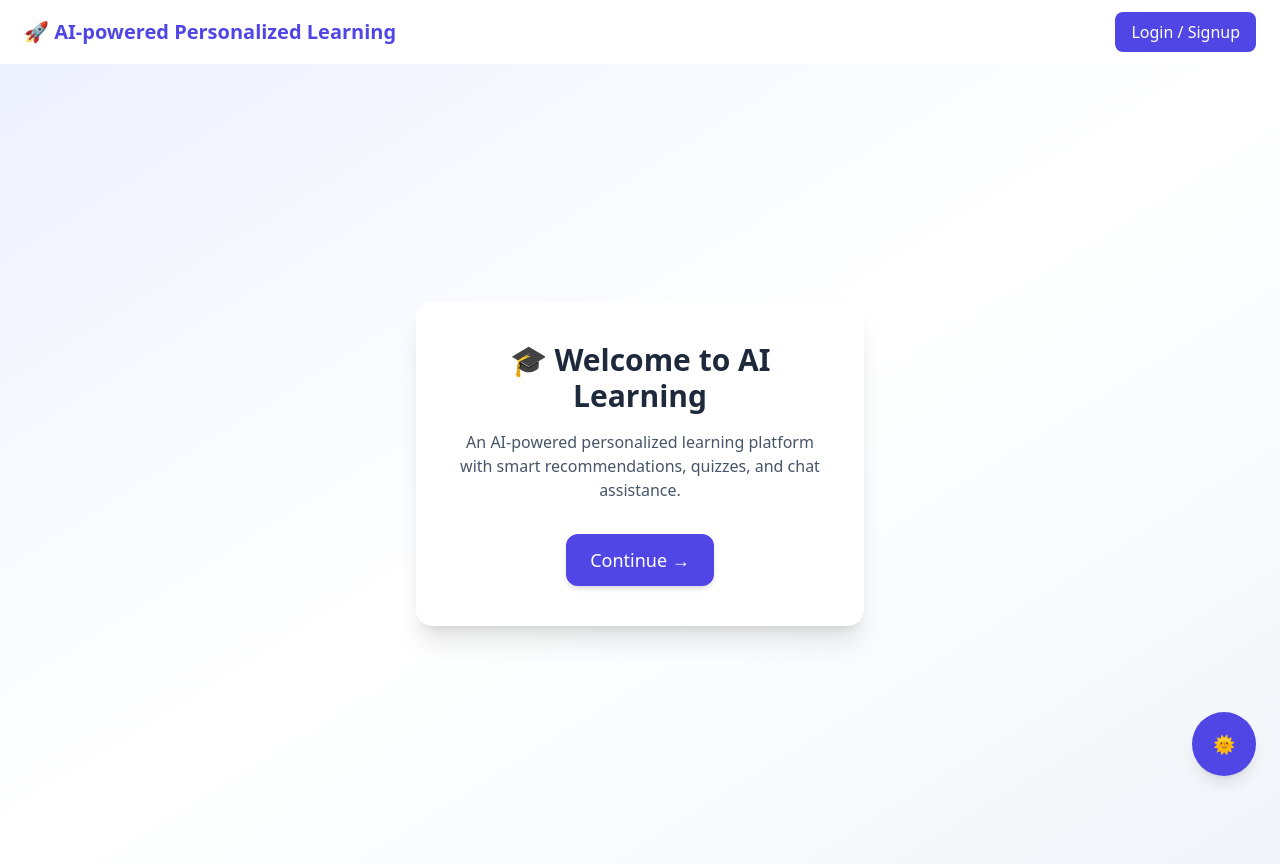
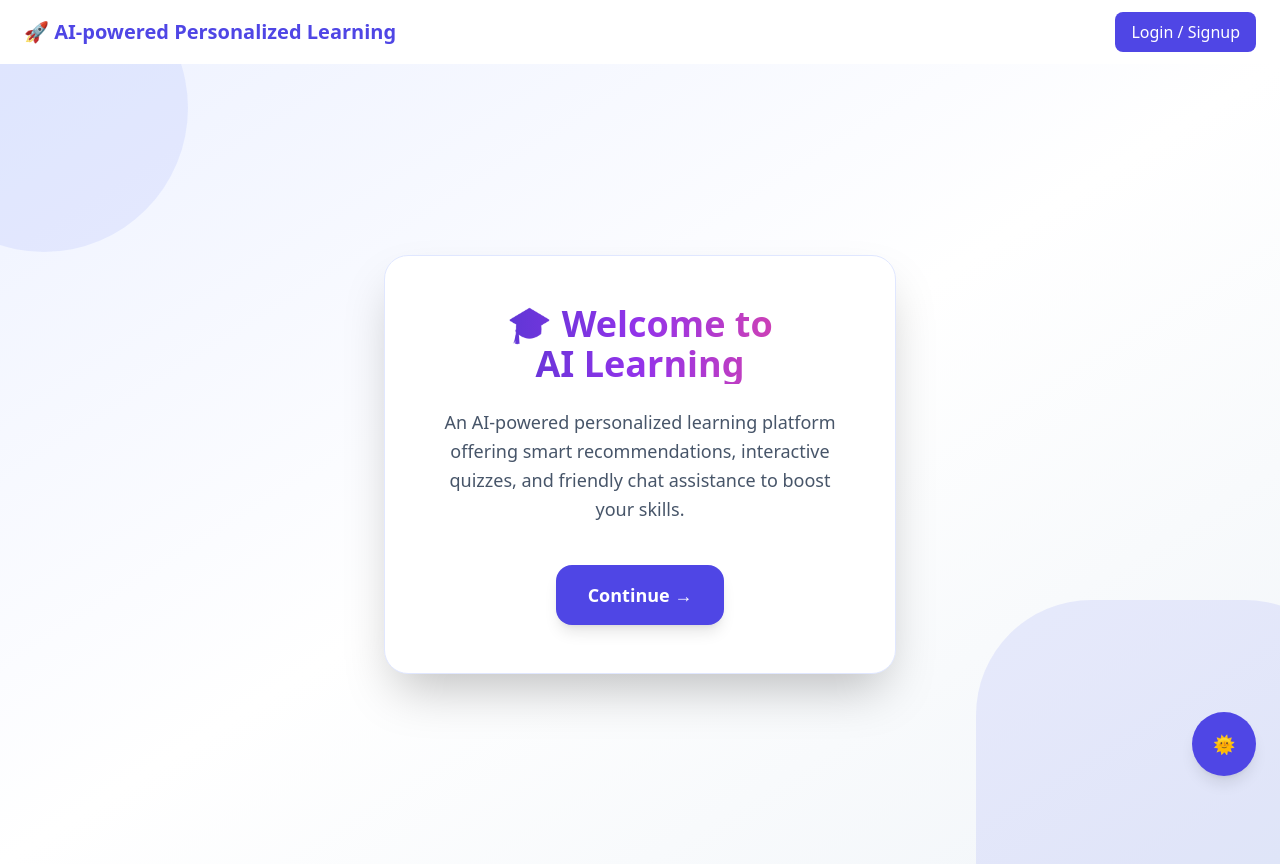
Before and after one commit to DharanSJIT/AI-Powered-Learning, a React (Vite) app in the folder frontend/: page / in a window 1280 px wide. Built offline with nearby package versions, Linux system fonts and the light colour scheme; no server answers.

Commit message:
updated ui of welcome page

```diff
--- a/frontend/src/components/DashboardGrid.jsx
+++ b/frontend/src/components/DashboardGrid.jsx
@@ -150,8 +150,8 @@ export default function DashboardGrid({ user }) {
   const regularTools = tools.filter(tool => !tool.featured);
 
   const stats = [
-    { label: "Tools Available", value: "10", icon: Zap },
-    { label: "AI Features", value: "5", icon: Brain },
+    { label: "Tools Available", value: "11", icon: Zap },
+    { label: "AI Features", value: "6", icon: Brain },
     { label: "Your Progress", value: "75%", icon: Target }
   ];
 
--- a/frontend/src/pages/Welcome.jsx
+++ b/frontend/src/pages/Welcome.jsx
@@ -5,23 +5,108 @@ export default function Welcome() {
   const navigate = useNavigate();
 
   return (
-    <div className="flex justify-center items-center h-screen bg-gradient-to-br from-indigo-50 via-white to-slate-100">
-      <div className="bg-white shadow-xl rounded-2xl p-10 max-w-md text-center">
-        <h1 className="text-3xl font-bold text-slate-800 mb-4">
-          🎓 Welcome to AI Learning
+    <div className="relative flex justify-center items-center min-h-screen bg-gradient-to-br from-indigo-50 via-white to-slate-100 overflow-hidden px-4">
+      {/* Abstract decorative shapes */}
+      <svg
+        className="absolute top-[-100px] left-[-100px] w-72 h-72 opacity-20 text-indigo-300"
+        fill="currentColor"
+        viewBox="0 0 100 100"
+        xmlns="http://www.w3.org/2000/svg"
+      >
+        <circle cx="50" cy="50" r="50" />
+      </svg>
+      <svg
+        className="absolute bottom-[-120px] right-[-80px] w-96 h-96 opacity-15 text-indigo-400"
+        fill="currentColor"
+        viewBox="0 0 100 100"
+        xmlns="http://www.w3.org/2000/svg"
+      >
+        <rect width="100" height="100" rx="30" />
+      </svg>
+
+      <div
+        className="
+          relative
+          bg-white
+          shadow-2xl
+          rounded-3xl
+          p-12
+          max-w-lg
+          text-center
+          transform
+          transition
+          duration-700
+          ease-in-out
+          hover:scale-[1.03]
+          animate-fadeIn
+          border border-indigo-100
+        "
+      >
+        <h1 className="text-4xl font-extrabold mb-6 bg-clip-text text-transparent bg-gradient-to-r from-indigo-700 via-purple-600 to-pink-500">
+          🎓 Welcome to <br /> AI Learning
         </h1>
-        <p className="text-slate-600 mb-8">
-          An AI-powered personalized learning platform with smart
-          recommendations, quizzes, and chat assistance.
+
+        <p className="text-lg text-slate-600 mb-10 leading-relaxed">
+          An AI-powered personalized learning platform offering smart
+          recommendations, interactive quizzes, and friendly chat assistance
+          to boost your skills.
         </p>
 
         <button
           onClick={() => navigate("/home")}
-          className="px-6 py-3 bg-indigo-600 text-white rounded-xl text-lg font-medium shadow-md hover:bg-indigo-700 transition"
+          className="
+            relative
+            inline-block
+            px-8
+            py-4
+            bg-indigo-600
+            text-white
+            rounded-2xl
+            text-lg
+            font-semibold
+            shadow-lg
+            transition
+            duration-300
+            ease-in-out
+            hover:bg-indigo-700
+            hover:shadow-indigo-500/50
+            focus:outline-none
+            focus:ring-4
+            focus:ring-indigo-300
+          "
         >
           Continue →
+          <span
+            aria-hidden="true"
+            className="
+              absolute
+              inset-0
+              rounded-2xl
+              ring-2 ring-indigo-500 ring-opacity-30
+              opacity-0
+              transition
+              duration-300
+              group-hover:opacity-100
+            "
+          />
         </button>
       </div>
+
+      <style>{`
+        @keyframes fadeIn {
+          from {
+            opacity: 0;
+            transform: translateY(10px);
+          }
+          to {
+            opacity: 1;
+            transform: translateY(0);
+          }
+        }
+        .animate-fadeIn {
+          animation: fadeIn 0.8s ease forwards;
+        }
+      `}</style>
     </div>
   );
 }
```
